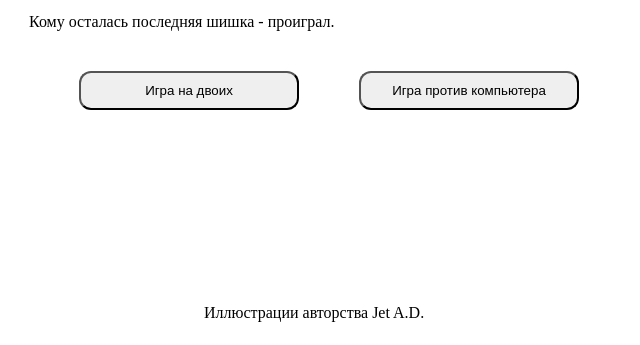
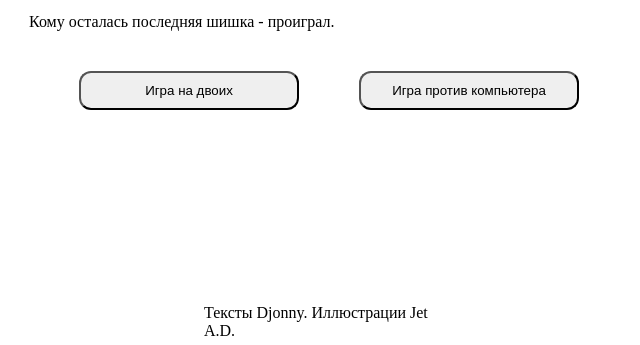
Before and after one commit to peter-volkov/cones, a plain HTML site: page index.html in a window 1280 px wide. Shown: the part 504-849 px from the top of the page, 311-951 px from the left. Drawn offline with nearby package versions, Linux system fonts and the light colour scheme.

Commit message:
Text author added

```diff
--- a/index.html
+++ b/index.html
@@ -77,7 +77,7 @@
          <button class="button-replay">Заново</button>
       </div>
       <footer>
-         Иллюстрации авторства Jet A.D.
+         Тексты Djonny. Иллюстрации Jet A.D.
       </footer>
    </body>
 </html>
```
